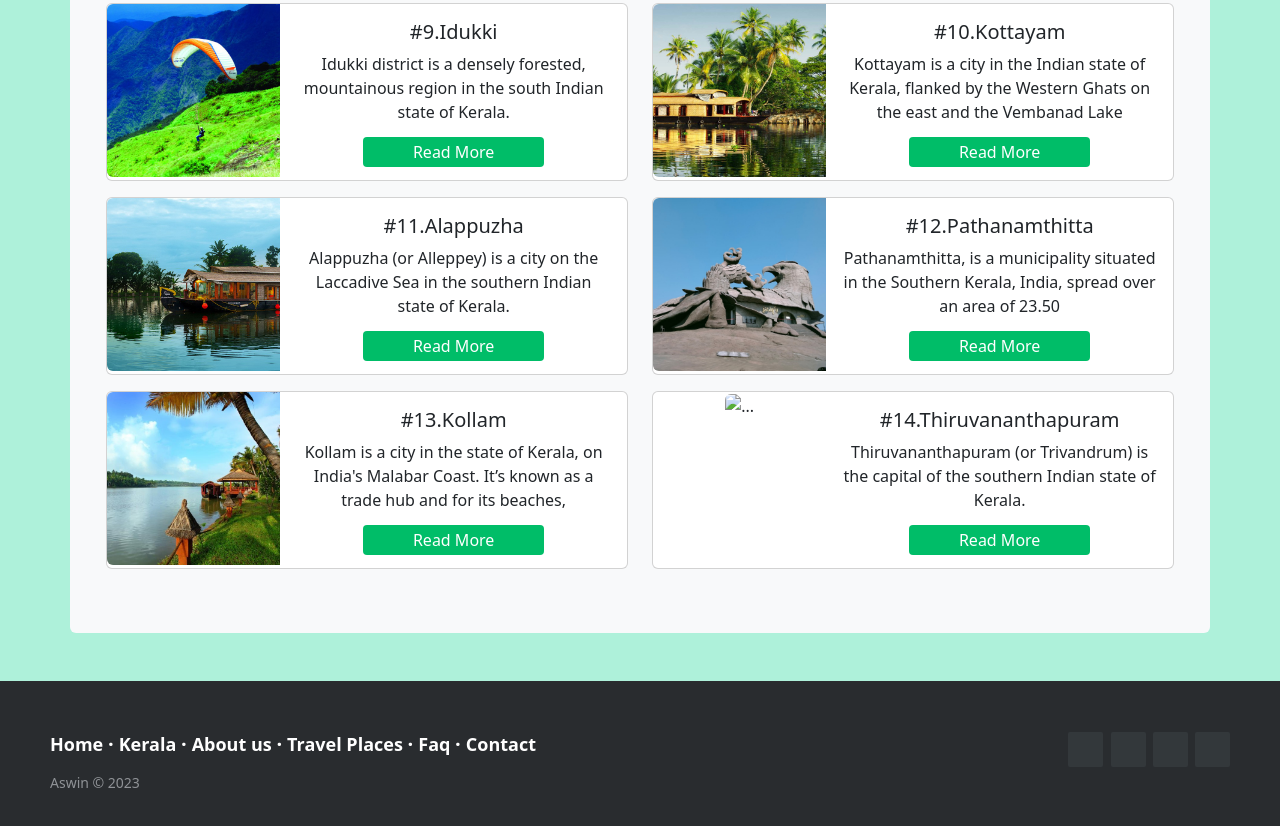
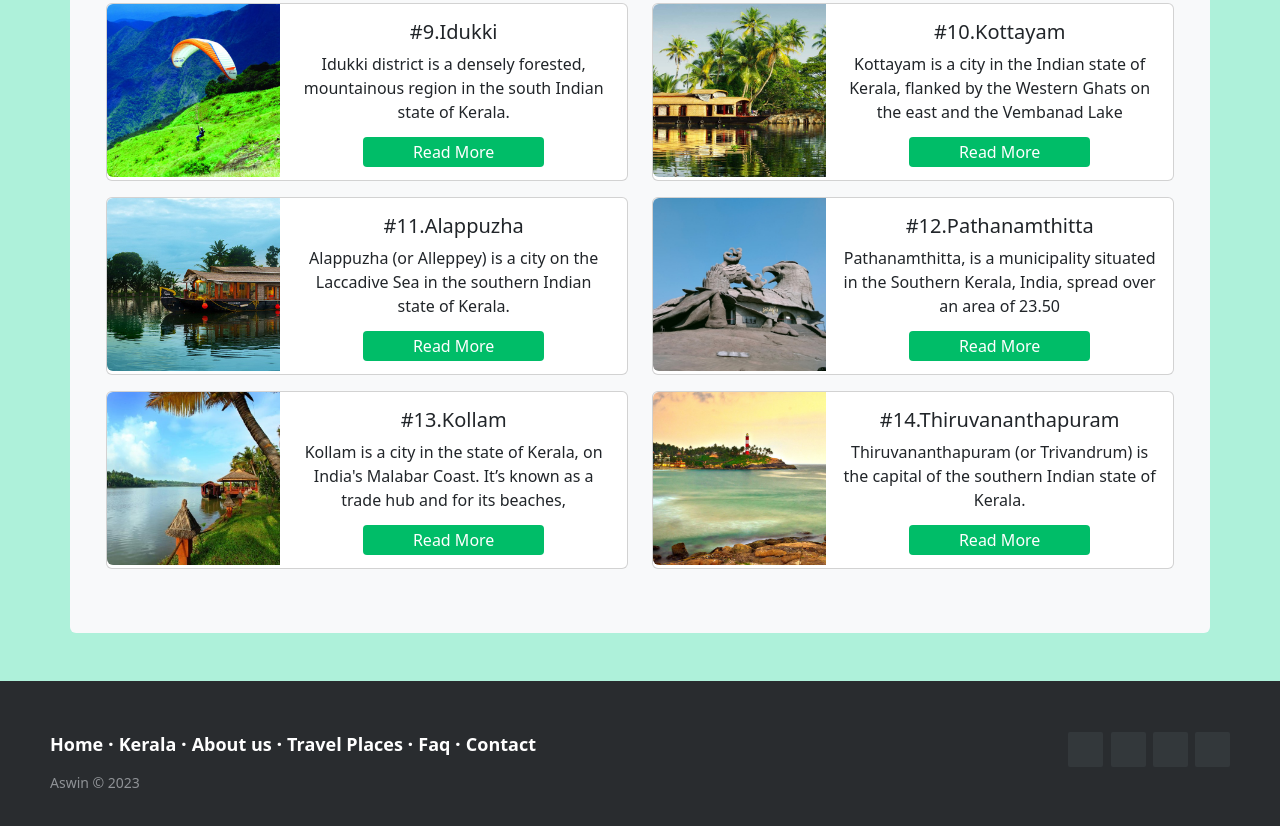
Before and after one commit to aswin-chandran/trip-kerala-bootstrap, a plain HTML site: page district.html in a window 1280 px wide. Shown: the part 1411-2237 px from the top of the page. Drawn offline with nearby package versions, Linux system fonts and the light colour scheme; the site is published under a folder, as on GitHub Pages, so addresses that start at the root find nothing.

Commit message:
Update district.html

```diff
--- a/district.html
+++ b/district.html
@@ -440,7 +440,7 @@
                 <div class="row g-0">
                   <div class="col-md-4">
                     <img
-                      src="/images/D-page/Kovalam.jpg"
+                      src="images/D-page/Kovalam.jpg"
                       class="img-fluid rounded-start"
                       alt="..."
                     />
```
